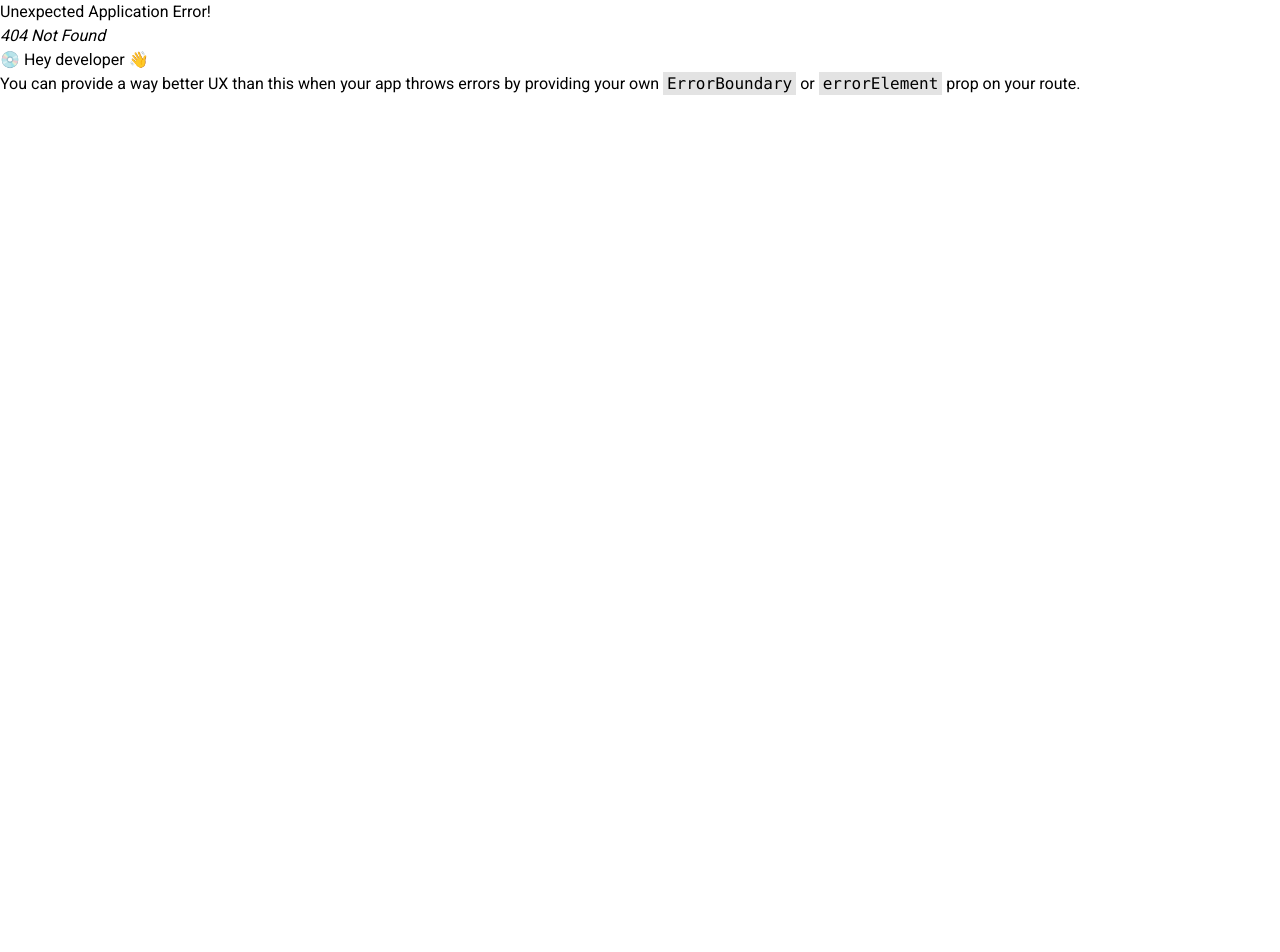
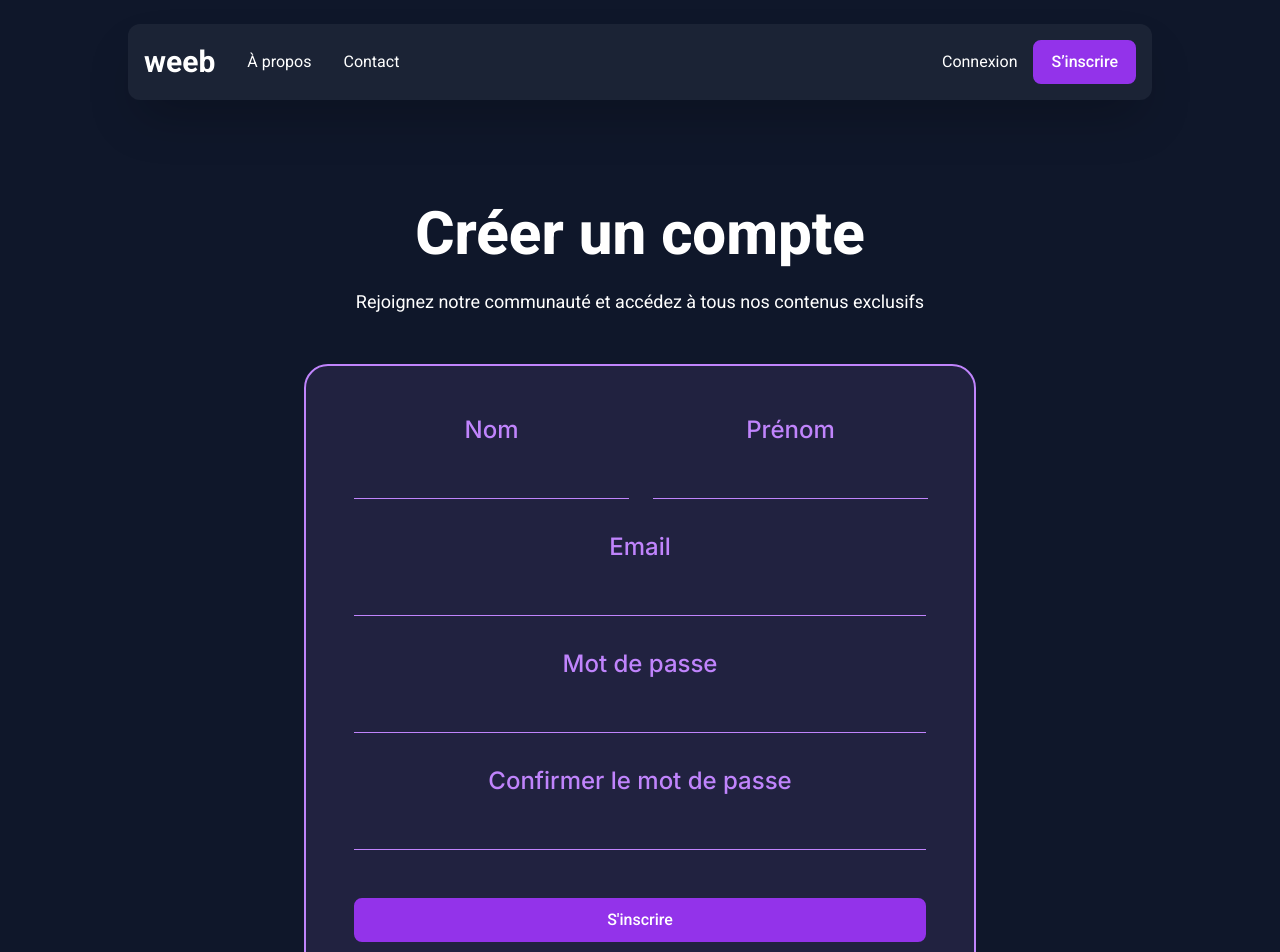
Before and after one commit to Yome07/weeb_guillaume_amselle_andreux, a React (Vite) app: page /register in a window 1280 px wide. Before the commit this address had no page. Shown: the top 952 px of the page. Before the commit the page ends 800 px from the top, so only its background shows below. Built offline with nearby package versions, Linux system fonts and the light colour scheme.

Commit message:
feat: ajout de la page d'inscription et des routes associées

```diff
--- a/src/components/layout/Header.jsx
+++ b/src/components/layout/Header.jsx
@@ -70,7 +70,9 @@ function Header() {
               <Link to="/login" className={navLinkClass}>
                 Connexion
               </Link>
-              <Button>S’inscrire</Button>
+              <Link to="/register">
+                <Button>S’inscrire</Button>
+              </Link>
             </div>
 
             {/* Menu Burger - visible uniquement sur mobile */}
@@ -122,7 +124,9 @@ function Header() {
           </Link>
 
           {/* Bouton Join Now */}
-          <Button onClick={closeMenu}>S’inscrire</Button>
+          <Link to="/register" onClick={closeMenu}>
+            <Button>S’inscrire</Button>
+          </Link>
         </nav>
       </div>
 
--- a/src/main.jsx
+++ b/src/main.jsx
@@ -6,6 +6,7 @@ import Layout from './components/layout/Layout'
 import Home from './pages/Home'
 import Contact from './pages/Contact'
 import Login from './pages/Login'
+import Register from './pages/Register';
 
 // Configuration des routes avec createBrowserRouter
 const router = createBrowserRouter([
@@ -25,6 +26,10 @@ const router = createBrowserRouter([
         path: "login", // Route /login
         element: <Login />, // Coposant Login
       },
+      {
+        path: "register", // ← Nouvelle route
+        element: <Register />,
+      },
     ],
   },
 ]);
--- a/src/pages/Contact.jsx
+++ b/src/pages/Contact.jsx
@@ -28,8 +28,6 @@ function Contact() {
 
   return (
     <>
-
-
         {/* Titre et description */}
         <div className="text-center mb-8 lg:mb-12 max-w-4xl mx-auto">
           <h1 className="text-white font-extrabold text-4xl mb-6 lg:text-6xl">
--- a/src/pages/Login.jsx
+++ b/src/pages/Login.jsx
@@ -73,7 +73,7 @@ function Login() {
 
           {/* Texte inscription */}
           <p className="text-gray-light font-poppins font-medium text-xs leading-5 text-center max-w-3/5">
-            Vous n'avez pas de compte ? Vous pouvez en <a href="#" className='text-white underline'>créer un</a>
+            Vous n'avez pas de compte ? Vous pouvez en <a href="/register" className='text-white underline'>créer un</a>
           </p>
         </div>
     </>
--- /dev/null
+++ b/src/pages/Register.jsx
@@ -0,0 +1,258 @@
+import { useState } from 'react';
+import Input from '../components/ui/Input';
+import Button from '../components/ui/Button';
+
+/**
+ * Page d'inscription (Register)
+ * Formulaire avec validation complète :
+ * - Format email
+ * - Mot de passe fort (8 car., maj, min, chiffre, spécial)
+ * - Vérification de correspondance des mots de passe
+ */
+function Register() {
+  // États pour les champs du formulaire
+  const [lastname, setLastname] = useState('');
+  const [firstname, setFirstname] = useState('');
+  const [email, setEmail] = useState('');
+  const [password, setPassword] = useState('');
+  const [confirmPassword, setConfirmPassword] = useState('');
+
+  // États pour les erreurs
+  const [errors, setErrors] = useState({});
+
+  /**
+   * Valide le format de l'email
+   */
+  const validateEmail = (email) => {
+    const emailRegex = /^[a-zA-Z0-9._%+-]+@[a-zA-Z0-9.-]+\.[a-zA-Z]{2,}$/;
+    return emailRegex.test(email);
+  };
+
+  /**
+   * Valide le mot de passe
+   * - Minimum 8 caractères
+   * - Au moins une majuscule
+   * - Au moins une minuscule
+   * - Au moins un chiffre
+   * - Au moins un caractère spécial
+   */
+  const validatePassword = (password) => {
+    const minLength = password.length >= 8;
+    const hasUppercase = /[A-Z]/.test(password);
+    const hasLowercase = /[a-z]/.test(password);
+    const hasNumber = /[0-9]/.test(password);
+    const hasSpecialChar = /[!@#$%^&*(),.?":{}|<>]/.test(password);
+
+    return {
+      isValid: minLength && hasUppercase && hasLowercase && hasNumber && hasSpecialChar,
+      minLength,
+      hasUppercase,
+      hasLowercase,
+      hasNumber,
+      hasSpecialChar,
+    };
+  };
+
+  /**
+   * Gère la soumission du formulaire
+   */
+  const handleSubmit = (e) => {
+    e.preventDefault();
+
+    // Réinitialiser les erreurs
+    const newErrors = {};
+
+    // Validation du nom
+    if (!lastname.trim()) {
+      newErrors.lastname = "Le nom est requis";
+    }
+
+    // Validation du prénom
+    if (!firstname.trim()) {
+      newErrors.firstname = "Le prénom est requis";
+    }
+
+    // Validation de l'email
+    if (!email.trim()) {
+      newErrors.email = "L'email est requis";
+    } else if (!validateEmail(email)) {
+      newErrors.email = "Format d'email invalide";
+    }
+
+    // Validation du mot de passe
+    const passwordValidation = validatePassword(password);
+    if (!password) {
+      newErrors.password = "Le mot de passe est requis";
+    } else if (!passwordValidation.isValid) {
+      newErrors.password = "Le mot de passe ne respecte pas les critères de sécurité";
+    }
+
+    // Validation de la confirmation du mot de passe
+    if (!confirmPassword) {
+      newErrors.confirmPassword = "Veuillez confirmer votre mot de passe";
+    } else if (password !== confirmPassword) {
+      newErrors.confirmPassword = "Les mots de passe ne correspondent pas";
+    }
+
+    // Si des erreurs existent, les afficher
+    if (Object.keys(newErrors).length > 0) {
+      setErrors(newErrors);
+      return;
+    }
+
+    // Si tout est valide, soumettre le formulaire
+    console.log('Inscription réussie !', { lastname, firstname, email, password });
+    // TODO: Appel API pour créer le compte
+
+    // Réinitialiser le formulaire
+    setLastname('');
+    setFirstname('');
+    setEmail('');
+    setPassword('');
+    setConfirmPassword('');
+    setErrors({});
+  };
+
+  // Vérifier la force du mot de passe en temps réel
+  const passwordStrength = password ? validatePassword(password) : null;
+
+  return (
+    <>
+
+      {/* Titre */}
+      <div className="text-center mb-8 lg:mb-12 max-w-4xl mx-auto">
+        <h1 className="text-white font-extrabold text-4xl mb-6 lg:text-6xl">
+          Créer un compte
+        </h1>
+        <p className="text-white lg:text-lg">
+          Rejoignez notre communauté et accédez à tous nos contenus exclusifs
+        </p>
+      </div>
+
+      {/* Formulaire */}
+      <div className="w-full max-w-sm lg:max-w-2xl p-8 lg:p-12 border-2 border-purple-light rounded-3xl bg-purple-dark mx-auto">
+        <form onSubmit={handleSubmit} className="flex flex-col gap-6 lg:gap-8">
+
+          {/* Nom et Prénom */}
+          <div className="flex flex-col gap-6 lg:flex-row lg:gap-6">
+            <div className="flex-1">
+              <Input
+                label="Nom"
+                type="text"
+                id="lastname"
+                value={lastname}
+                onChange={(e) => setLastname(e.target.value)}
+              />
+              {errors.lastname && (
+                <p className="text-red-500 text-sm mt-2">{errors.lastname}</p>
+              )}
+            </div>
+
+            <div className="flex-1">
+              <Input
+                label="Prénom"
+                type="text"
+                id="firstname"
+                value={firstname}
+                onChange={(e) => setFirstname(e.target.value)}
+              />
+              {errors.firstname && (
+                <p className="text-red-500 text-sm mt-2">{errors.firstname}</p>
+              )}
+            </div>
+          </div>
+
+          {/* Email */}
+          <div>
+            <Input
+              label="Email"
+              type="email"
+              id="email"
+              value={email}
+              onChange={(e) => setEmail(e.target.value)}
+            />
+            {errors.email && (
+              <p className="text-red-500 text-sm mt-2">{errors.email}</p>
+            )}
+          </div>
+
+          {/* Mot de passe */}
+          <div>
+            <Input
+              label="Mot de passe"
+              type="password"
+              id="password"
+              value={password}
+              onChange={(e) => setPassword(e.target.value)}
+            />
+            {errors.password && (
+              <p className="text-red-500 text-sm mt-2">{errors.password}</p>
+            )}
+
+            {/* Indicateurs de force du mot de passe */}
+            {password && (
+              <div className="mt-3 space-y-1">
+                <p className="text-white text-sm font-medium mb-2">
+                  Critères du mot de passe :
+                </p>
+                <div className="space-y-1">
+                  <p className={`text-xs ${passwordStrength.minLength ? 'text-green-400' : 'text-gray-400'}`}>
+                    {passwordStrength.minLength ? '✓' : '○'} Minimum 8 caractères
+                  </p>
+                  <p className={`text-xs ${passwordStrength.hasUppercase ? 'text-green-400' : 'text-gray-400'}`}>
+                    {passwordStrength.hasUppercase ? '✓' : '○'} Au moins une majuscule
+                  </p>
+                  <p className={`text-xs ${passwordStrength.hasLowercase ? 'text-green-400' : 'text-gray-400'}`}>
+                    {passwordStrength.hasLowercase ? '✓' : '○'} Au moins une minuscule
+                  </p>
+                  <p className={`text-xs ${passwordStrength.hasNumber ? 'text-green-400' : 'text-gray-400'}`}>
+                    {passwordStrength.hasNumber ? '✓' : '○'} Au moins un chiffre
+                  </p>
+                  <p className={`text-xs ${passwordStrength.hasSpecialChar ? 'text-green-400' : 'text-gray-400'}`}>
+                    {passwordStrength.hasSpecialChar ? '✓' : '○'} Au moins un caractère spécial (!@#$%^&*...)
+                  </p>
+                </div>
+              </div>
+            )}
+          </div>
+
+          {/* Confirmation du mot de passe */}
+          <div>
+            <Input
+              label="Confirmer le mot de passe"
+              type="password"
+              id="confirmPassword"
+              value={confirmPassword}
+              onChange={(e) => setConfirmPassword(e.target.value)}
+            />
+            {errors.confirmPassword && (
+              <p className="text-red-500 text-sm mt-2">{errors.confirmPassword}</p>
+            )}
+
+            {/* Indicateur de correspondance */}
+            {confirmPassword && (
+              <p className={`text-xs mt-2 ${password === confirmPassword ? 'text-green-400' : 'text-red-400'}`}>
+                {password === confirmPassword ? '✓ Les mots de passe correspondent' : '✗ Les mots de passe ne correspondent pas'}
+              </p>
+            )}
+          </div>
+
+          {/* Bouton de soumission */}
+          <Button type="submit" className="cursor-pointer w-full mt-4">
+            S'inscrire
+          </Button>
+        </form>
+
+        {/* Lien vers la page de connexion */}
+        <p className="text-white text-center text-sm mt-6">
+          Vous avez déjà un compte ?{' '}
+          <a href="/login" className="text-purple-light hover:underline">
+            Se connecter
+          </a>
+        </p>
+      </div>
+    </>
+  );
+}
+
+export default Register;
```
